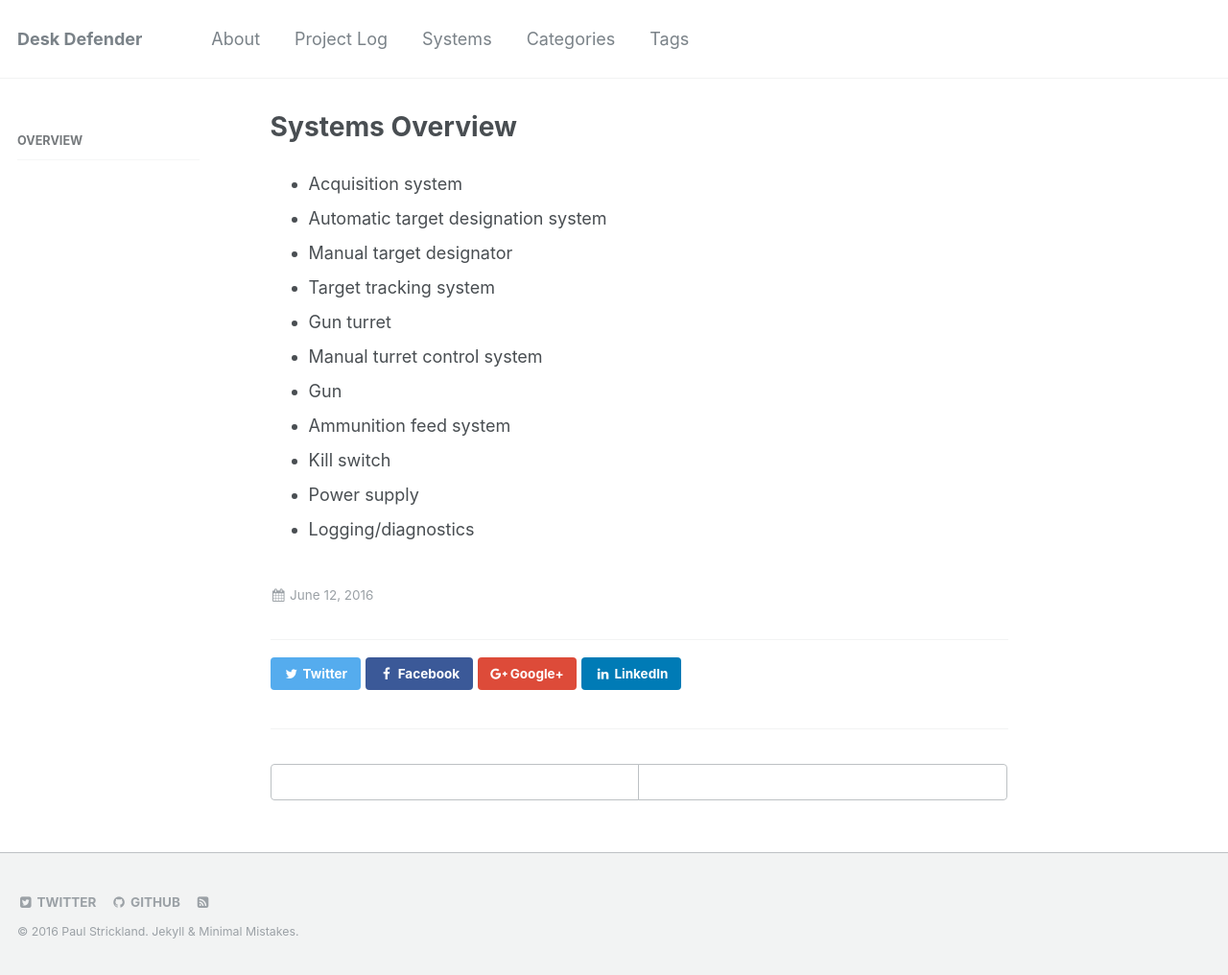
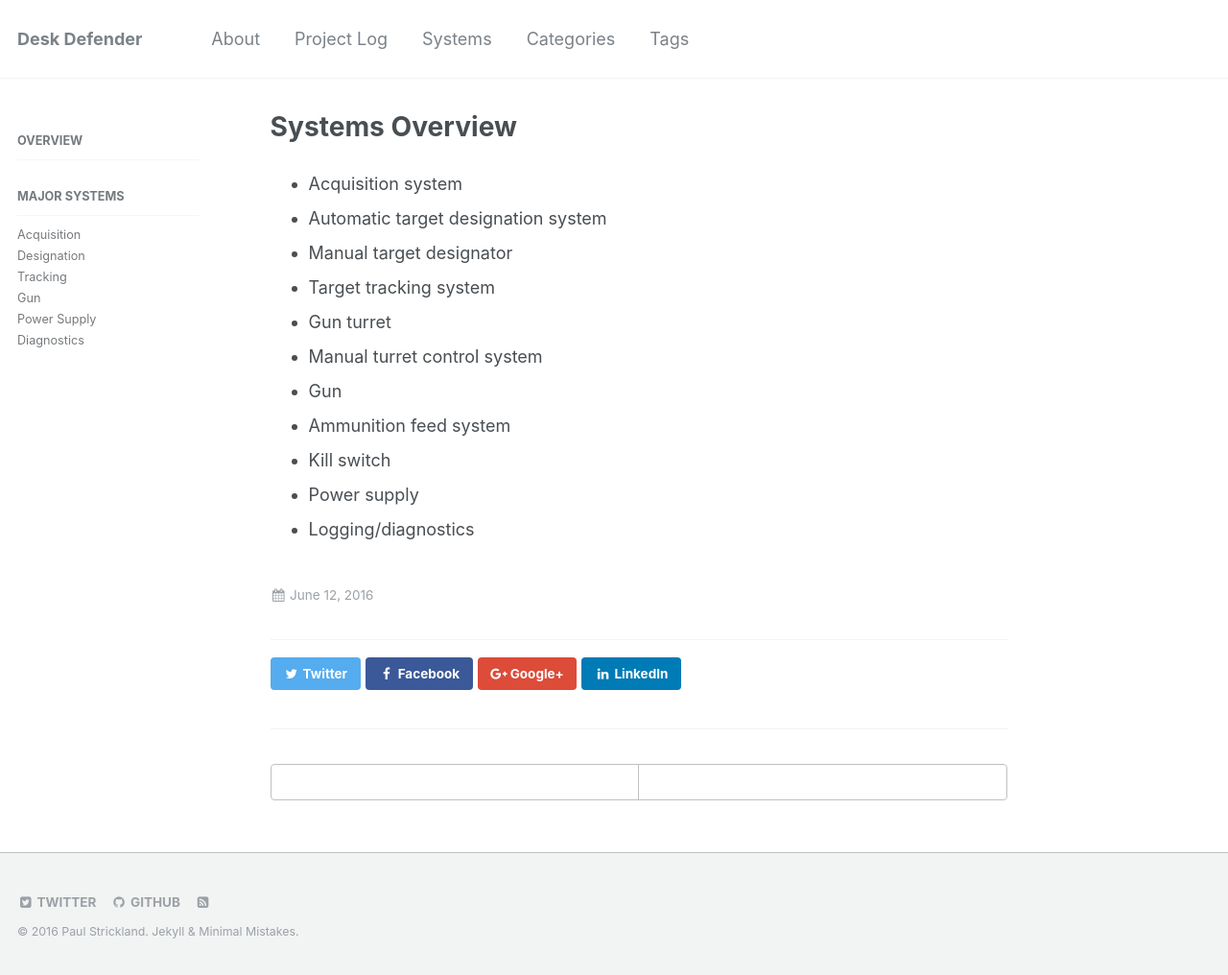
Before and after one commit to pestrickland/desk_defender, a Jekyll site: the page built from _systems/systems.md, in a window 1280 px wide and 1016 px high. Shown: the whole window at 96% size. Built offline with Jekyll 4.4.1, drawn with Linux system fonts in a browser that asks for light colours.

Commit message:
Added nav links for systems.

```diff
--- a/_data/navigation.yml
+++ b/_data/navigation.yml
@@ -18,3 +18,18 @@ main:
 systems:
   - title: Overview
     url: /systems/
+
+  - title: Major Systems
+    children:
+      - title: "Acquisition"
+        url: /systems/acquisition/
+      - title: "Designation"
+        url: /systems/designation/
+      - title: "Tracking"
+        url: /systems/tracking/
+      - title: "Gun"
+        url: /systems/gun/
+      - title: "Power Supply"
+        url: /systems/power/
+      - title: "Diagnostics"
+        url: /systems/diagnostics/
```
